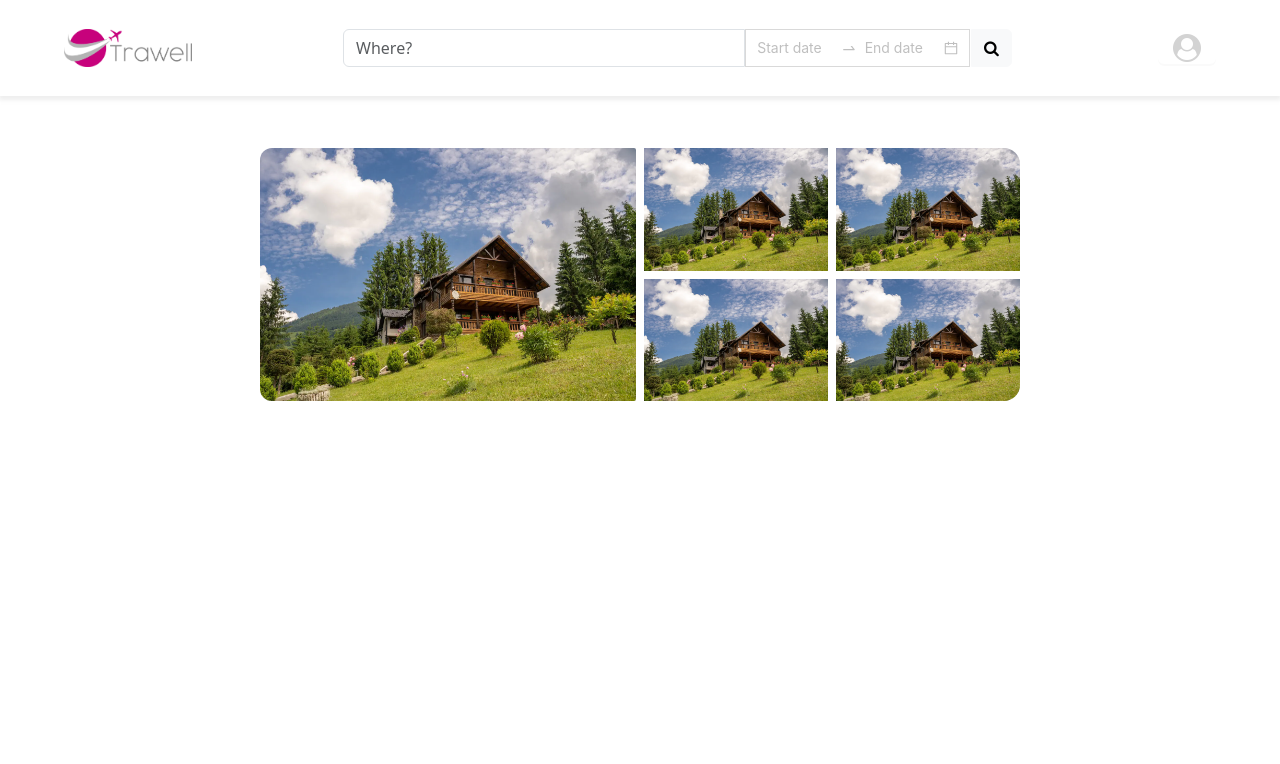
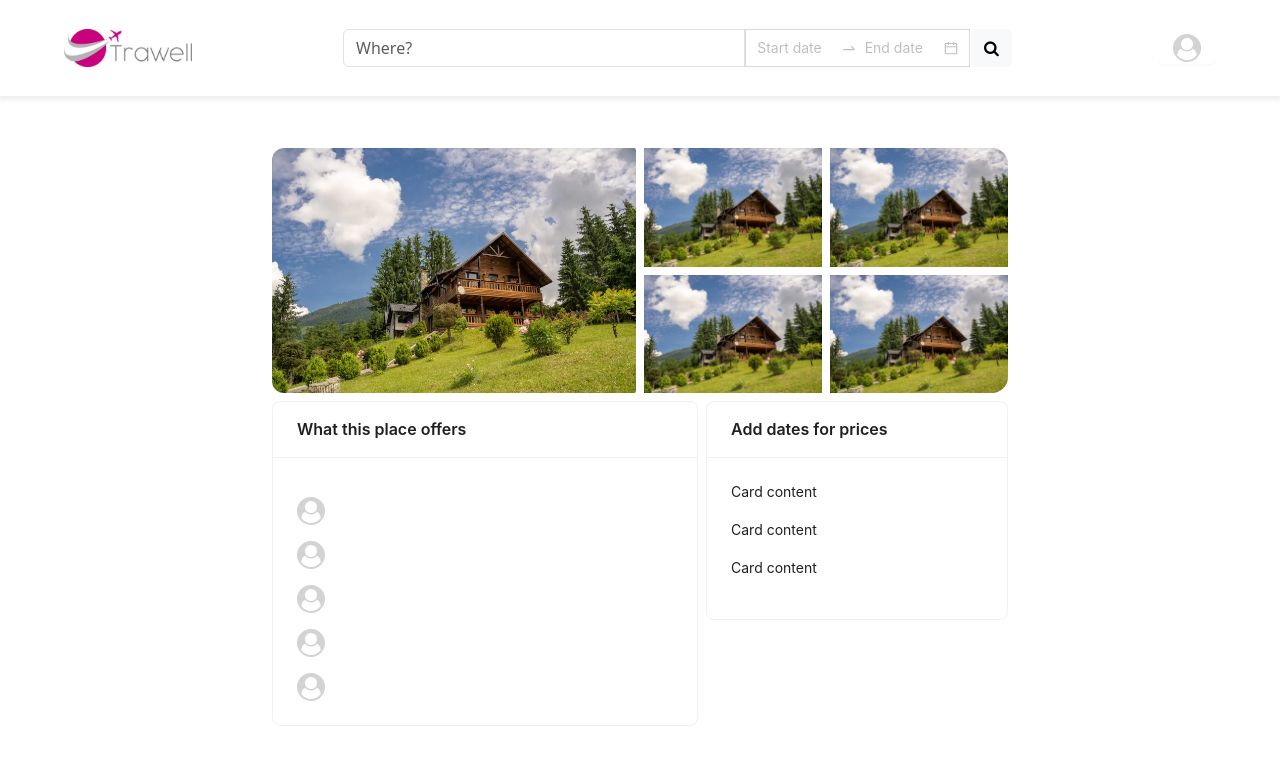
Before and after one commit to tedw87/booking-app-frontendTS, a React (Vite) app: page /room-details in a window 1280 px wide. Shown: the top 764 px of the page. Built offline with nearby package versions, Linux system fonts and the light colour scheme.

Commit message:
add card amenities

```diff
--- /dev/null
+++ b/src/components/CardAmenitiesComponent.tsx
@@ -0,0 +1,20 @@
+import { Card } from "antd";
+import { Row, Col } from "react-bootstrap";
+
+const CardAmenitiesComponent = () => {
+  return (
+    <Card
+      title="What this place offers"
+      bordered={true}
+      style={{ width: "100%" }}
+    >
+      {Array.from({ length: 5 }).map((_, idx) => (
+        <Row>
+          <i className="fa fa-user-circle fa-2x login-icon mt-3 inline-block"></i>
+        </Row>
+      ))}
+    </Card>
+  );
+};
+
+export default CardAmenitiesComponent;
--- /dev/null
+++ b/src/components/CardReserveComponent.tsx
@@ -0,0 +1,11 @@
+import { Card } from "antd";
+
+const CardReserveComponent = () => (
+  <Card title="Add dates for prices" bordered={true} style={{ width: "100%" }}>
+    <p>Card content</p>
+    <p>Card content</p>
+    <p>Card content</p>
+  </Card>
+);
+
+export default CardReserveComponent;
--- a/src/pages/RoomDetailsPage.tsx
+++ b/src/pages/RoomDetailsPage.tsx
@@ -1,15 +1,21 @@
 import { Container, Row, Col } from "react-bootstrap";
 import RoomDetailsImageGridComponent from "../components/RoomDetailsImageGridComponent.tsx";
+import CardReserveComponent from "../components/CardReserveComponent.tsx";
+import CardAmenitiesComponent from "../components/CardAmenitiesComponent.tsx";
 
 const RoomDetailsPage = () => {
   return (
     <Container className="room-details-container">
-      <Row className="mt-5">
+      <Row className="no-gutter mt-5">
         <RoomDetailsImageGridComponent />
       </Row>
-      <Row>
-        <Col></Col>
-        <Col></Col>
+      <Row className="no-gutter">
+        <Col md={7} className="no-gutter p-1">
+          <CardAmenitiesComponent />
+        </Col>
+        <Col md={5} className="no-gutter p-1">
+          <CardReserveComponent />
+        </Col>
       </Row>
       <Row>
         <Col></Col>
```
